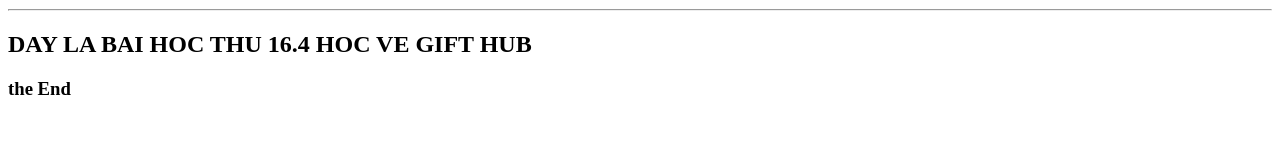
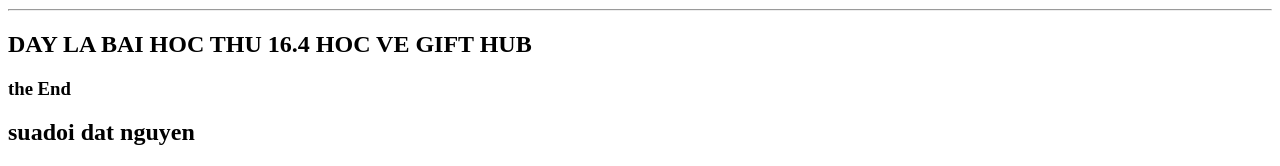
Before and after one commit to Liamnguyenbro69/duan3, a plain HTML site: page index.html in a window 1280 px wide. Shown: the part 747-913 px from the top of the page. Before the commit the page ends 865 px from the top, so only its background shows below. Drawn offline with Linux system fonts and the light colour scheme.

Commit message:
sua doi l3

```diff
--- a/index.html
+++ b/index.html
@@ -23,5 +23,6 @@
     <hr />
     <h2>DAY LA BAI HOC THU 16.4 HOC VE GIFT HUB</h2>
     <h3>the End</h3>
+    <h2>suadoi dat nguyen</h2>
   </body>
 </html>
```
